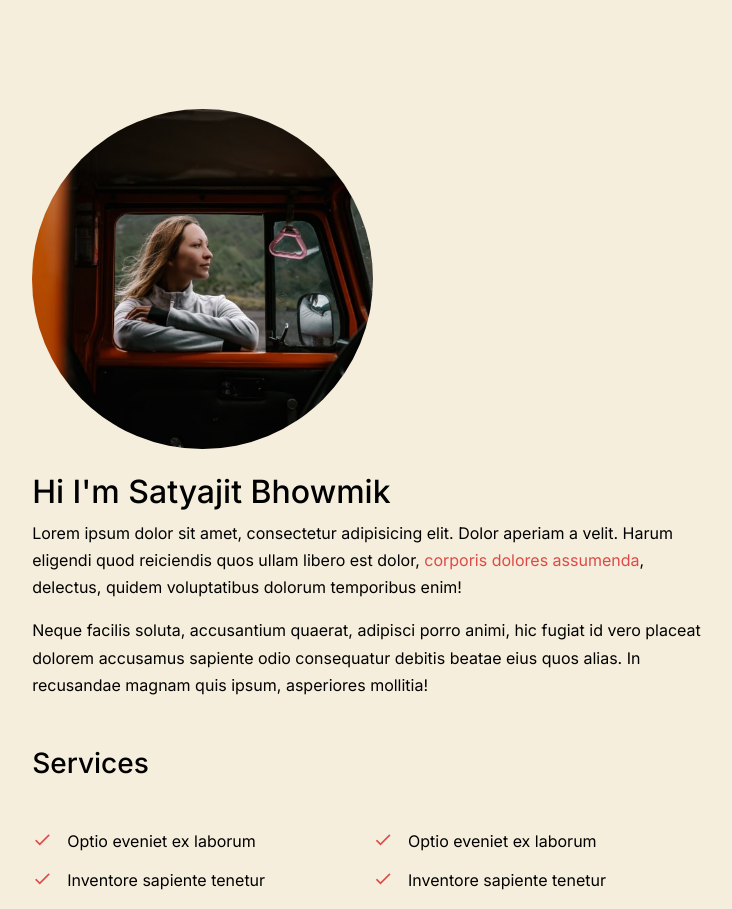
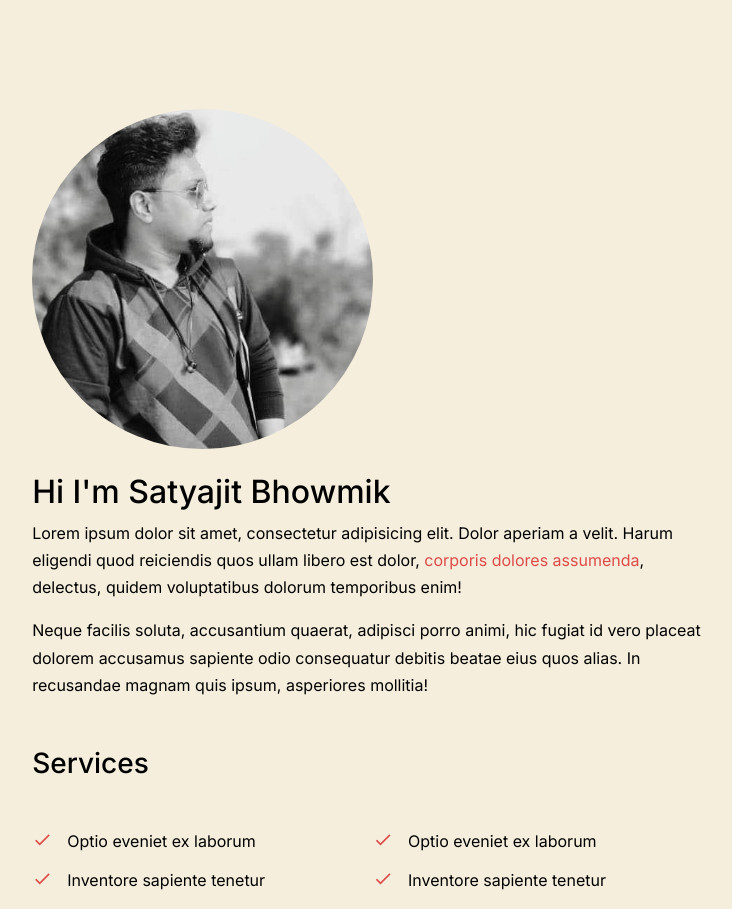
Before and after one commit to SatyajitRAIJIN/RAIJIN_portfolio, a plain HTML site: page index.html in a window 1280 px wide. Shown: the part 3143-4052 px from the top of the page, without its empty margins (392-1124 px from the left). Drawn offline with Linux system fonts and the light colour scheme; files whose address does not match are found by name.

Commit message:
Update index.html

```diff
--- a/index.html
+++ b/index.html
@@ -290,7 +290,7 @@
 
                 <!-- <h2 class="heading">About</h2> -->
 
-                <img src="images/img_1.jpg" alt="Image" class="img-fluid mb-4 w-50 rounded-circle">
+                <img src="images/FB_IMG_1686135020132.jpg" alt="Image" class="img-fluid mb-4 w-50 rounded-circle">
 
                 <div data-aos="fade-up"  data-aos-delay="100">
                   <h2 class="">Hi I'm Satyajit Bhowmik</h2>
```
